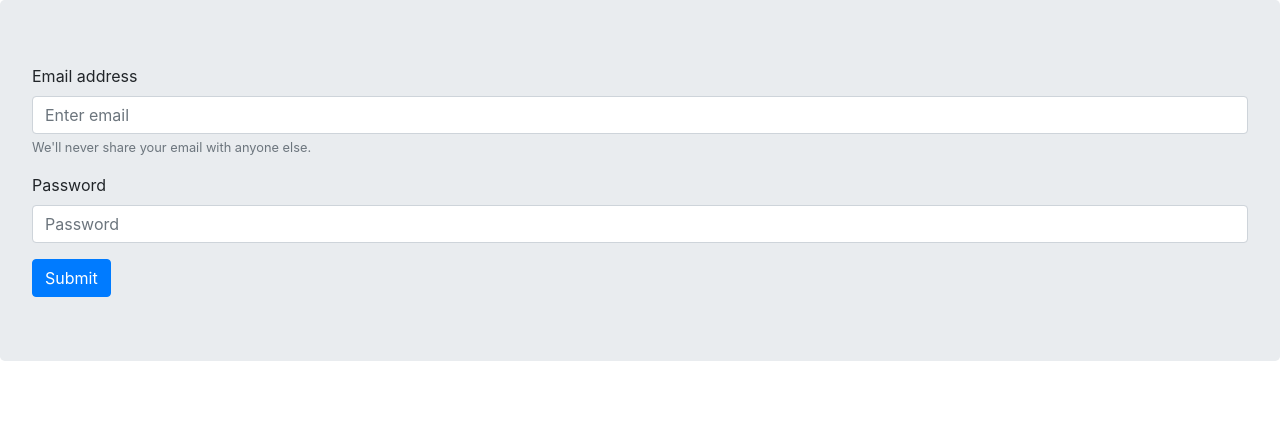
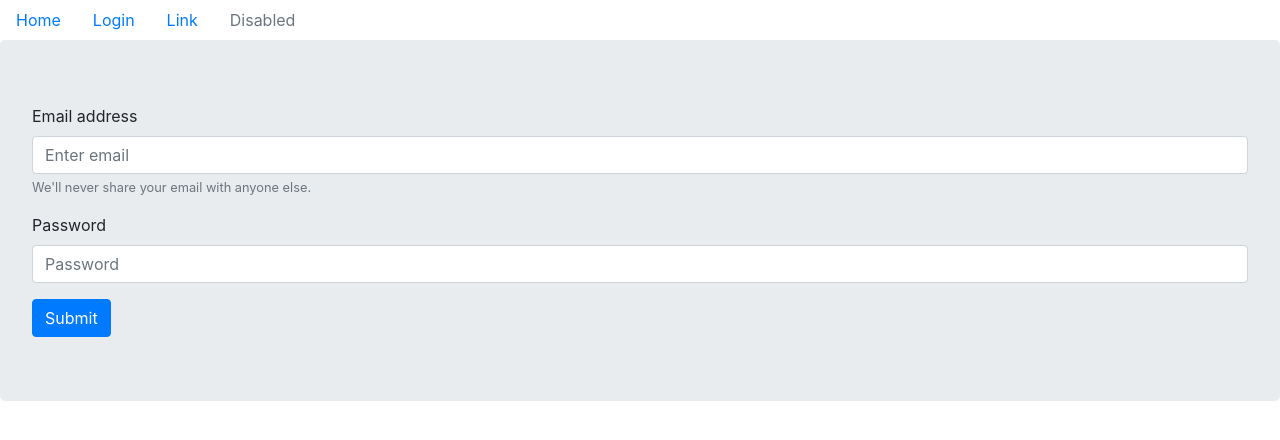
Before and after one commit to HeitorSaldanha/bebo-deck-builder, a React (Create React App) app in the folder front-end/: page /login in a window 1280 px wide. Shown: the top 440 px of the page. Built offline with nearby package versions, Linux system fonts and the light colour scheme.

Commit message:
Included Header

```diff
--- a/front-end/src/App.js
+++ b/front-end/src/App.js
@@ -2,10 +2,12 @@ import React from 'react';
 import { BrowserRouter, Switch, Route } from 'react-router-dom';
 import LoginView from './app/views/auth/login-view';
 import DashBoardView from './app/views/dashboard/dashboard-view';
+import Header from './app/components/header/header';
 
 export default function App() {
   return <>
     <BrowserRouter>
+      <Header></Header>
       <Switch>
         <Route exact path="/" component={DashBoardView} />
         <Route path="/login" component={LoginView} />
--- /dev/null
+++ b/front-end/src/app/components/auth/login.js
@@ -0,0 +1,28 @@
+import React from 'react';
+import Form from 'react-bootstrap/Form';
+import Button from 'react-bootstrap/Button';
+import Jumbotron from 'react-bootstrap/Jumbotron';
+
+const LoginComponent = () => (
+  <Jumbotron>
+    <Form>
+      <Form.Group controlId="formBasicEmail">
+        <Form.Label>Email address</Form.Label>
+        <Form.Control type="email" placeholder="Enter email" />
+        <Form.Text className="text-muted">
+            We'll never share your email with anyone else.
+        </Form.Text>
+      </Form.Group>
+
+      <Form.Group controlId="formBasicPassword">
+        <Form.Label>Password</Form.Label>
+        <Form.Control type="password" placeholder="Password" />
+      </Form.Group>
+      <Button variant="primary" type="submit">
+        Submit
+      </Button>
+    </Form>
+  </Jumbotron>
+);
+
+export default LoginComponent;
--- /dev/null
+++ b/front-end/src/app/components/header/header.js
@@ -0,0 +1,28 @@
+import React from 'react';
+import Nav from 'react-bootstrap/Nav';
+import {Link} from 'react-router-dom';
+
+const Header = () => (
+    <Nav>
+        <Nav.Item>
+            <Nav.Link>
+                <Link to="/">Home</Link>
+            </Nav.Link>
+        </Nav.Item>
+        <Nav.Item>
+            <Nav.Link>
+                <Link to="/login">Login</Link>
+            </Nav.Link>
+        </Nav.Item>
+        <Nav.Item>
+            <Nav.Link eventKey="link-2">Link</Nav.Link>
+        </Nav.Item>
+        <Nav.Item>
+            <Nav.Link eventKey="disabled" disabled>
+            Disabled
+            </Nav.Link>
+        </Nav.Item>
+    </Nav>
+)
+
+export default Header;
--- a/front-end/src/app/views/auth/login-view.js
+++ b/front-end/src/app/views/auth/login-view.js
@@ -1,37 +1,8 @@
 import React from 'react';
-import Form from 'react-bootstrap/Form';
-import Button from 'react-bootstrap/Button';
-import Jumbotron from 'react-bootstrap/Jumbotron';
+import Login from '../../components/auth/login'
 
-class LoginView extends React.Component {
-  constructor(props) {
-    super(props);
-    this.state = {};
-  }
+const AuthView = () => (
+  <Login></Login>
+);
 
-  render(){
-    return (
-      <Jumbotron>
-        <Form>
-          <Form.Group controlId="formBasicEmail">
-            <Form.Label>Email address</Form.Label>
-            <Form.Control type="email" placeholder="Enter email" />
-            <Form.Text className="text-muted">
-              We'll never share your email with anyone else.
-            </Form.Text>
-          </Form.Group>
-
-          <Form.Group controlId="formBasicPassword">
-            <Form.Label>Password</Form.Label>
-            <Form.Control type="password" placeholder="Password" />
-          </Form.Group>
-          <Button variant="primary" type="submit">
-            Submit
-          </Button>
-        </Form>
-      </Jumbotron>
-    );
-  }
-}
-
-export default LoginView;
+export default AuthView;
```
Also changed, not shown: front-end/src/app/components/auth/authOptions.js (added, +7 -0 lines), front-end/src/app/components/auth/register.js (added).
